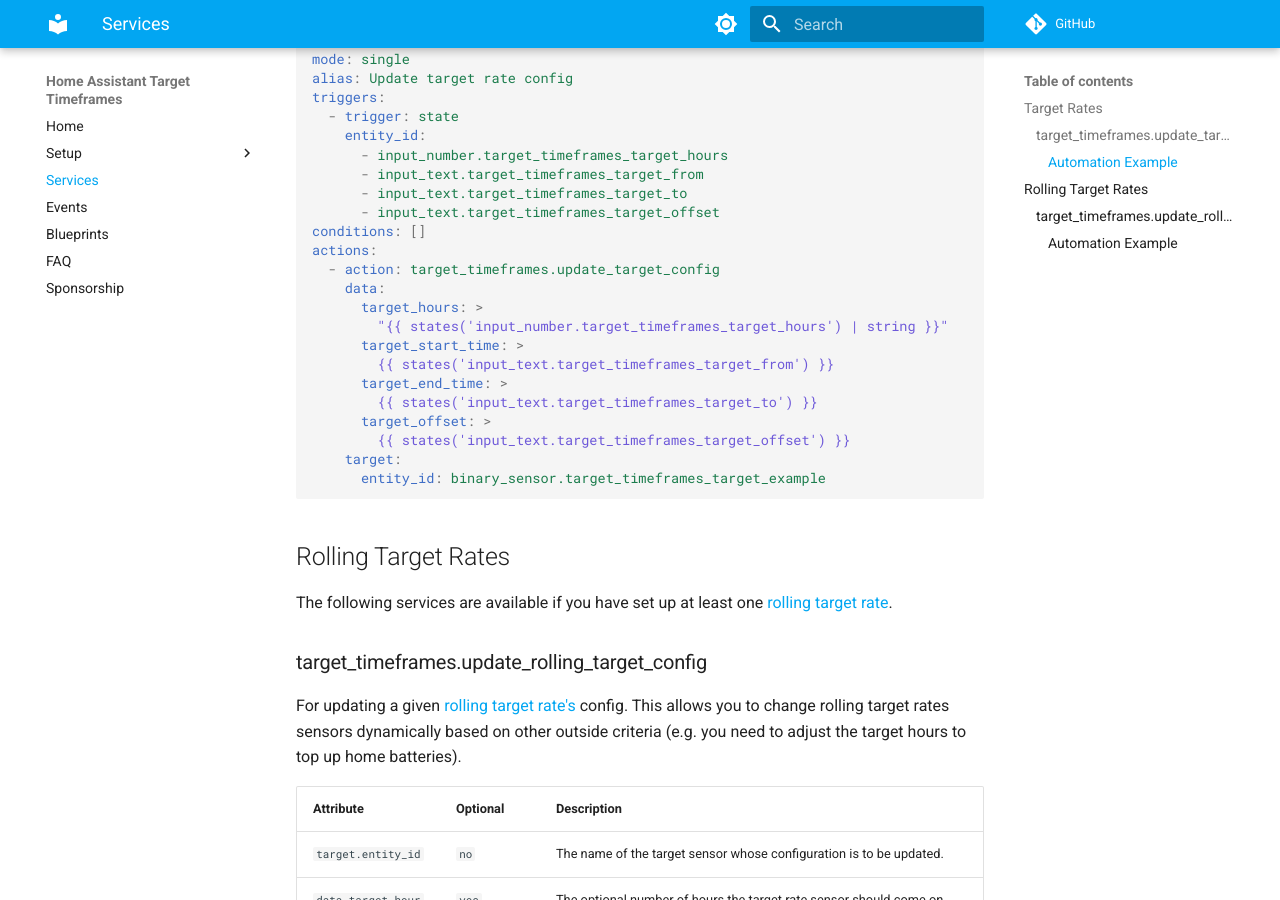
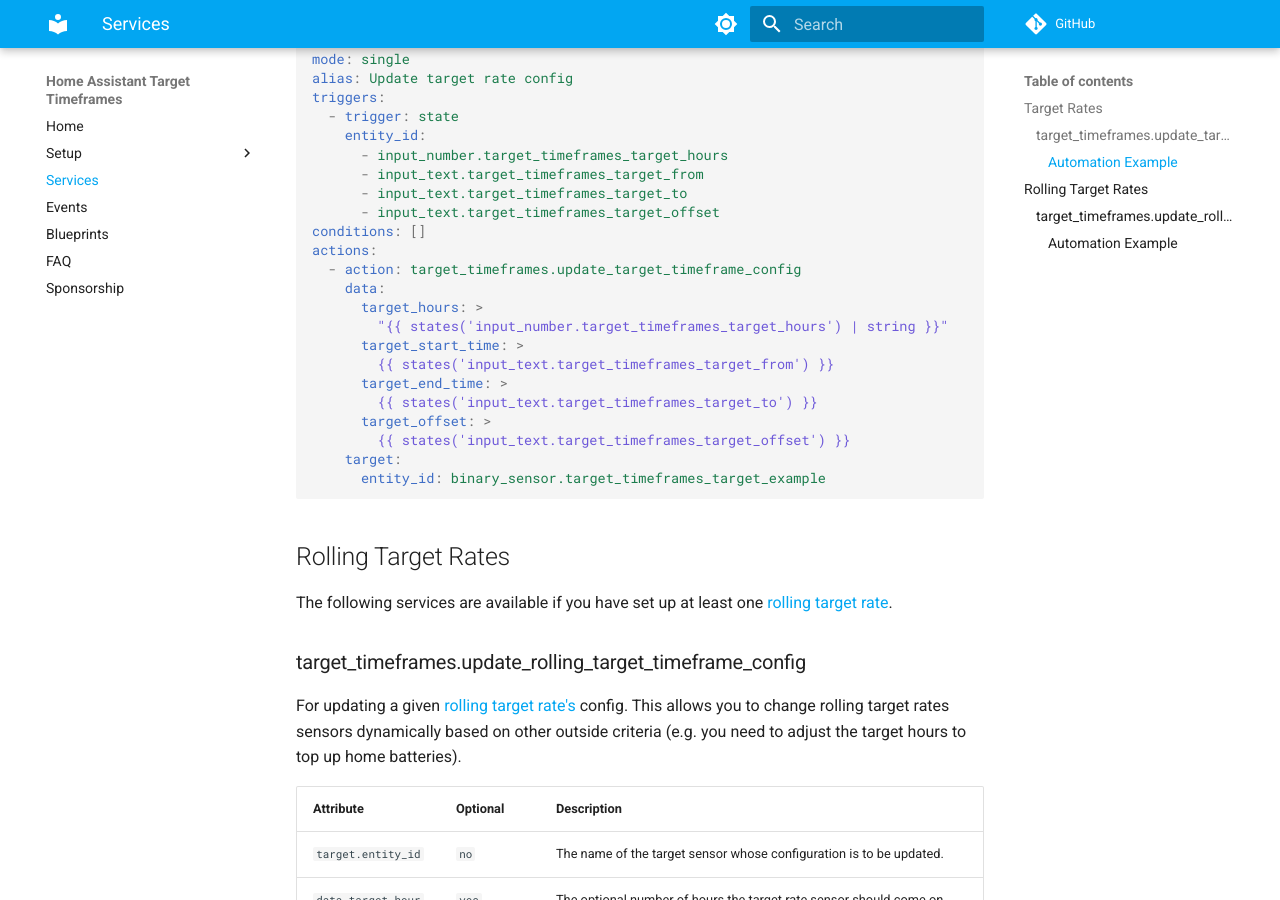
Before and after one commit to BottlecapDave/HomeAssistant-TargetTimeframes, an MkDocs documentation site: the page built from _docs/services.md, in a window 1280 px wide and 900 px high, scrolled down 1630 px. Built offline with MkDocs 1.6.1 and Material for MkDocs 9.7.7, drawn with Linux system fonts in a browser that asks for light colours; comment, search, counter and statistics services are not loaded; some of the changed text lies outside the part shown.

Commit message:
chore: Fixed service names

```diff
--- a/_docs/services.md
+++ b/_docs/services.md
@@ -6,7 +6,7 @@ There are a few services available within this integration, which are detailed h
 
 The following services are available if you have set up at least one [target rate](./setup/target_rate.md).
 
-### target_timeframes.update_target_config
+### target_timeframes.update_target_timeframe_config
 
 For updating a given [target rate's](./setup/target_rate.md) config. This allows you to change target rates sensors dynamically based on other outside criteria (e.g. you need to adjust the target hours to top up home batteries).
 
@@ -60,7 +60,7 @@ triggers:
       - input_text.target_timeframes_target_offset
 conditions: []
 actions:
-  - action: target_timeframes.update_target_config
+  - action: target_timeframes.update_target_timeframe_config
     data:
       target_hours: >
         "{{ states('input_number.target_timeframes_target_hours') | string }}"
@@ -78,7 +78,7 @@ actions:
 
 The following services are available if you have set up at least one [rolling target rate](./setup/rolling_target_rate.md).
 
-### target_timeframes.update_rolling_target_config
+### target_timeframes.update_rolling_target_timeframe_config
 
 For updating a given [rolling target rate's](./setup/rolling_target_rate.md) config. This allows you to change rolling target rates sensors dynamically based on other outside criteria (e.g. you need to adjust the target hours to top up home batteries).
 
@@ -127,7 +127,7 @@ triggers:
       - input_text.target_timeframes_target_offset
 conditions: []
 actions:
-  - action: target_timeframes.update_target_config
+  - action: target_timeframes.update_target_timeframe_config
     data:
       target_hours: >
         "{{ states('input_number.target_timeframes_target_hours') | string }}"
```
Also changed, not shown: 5 other files.
